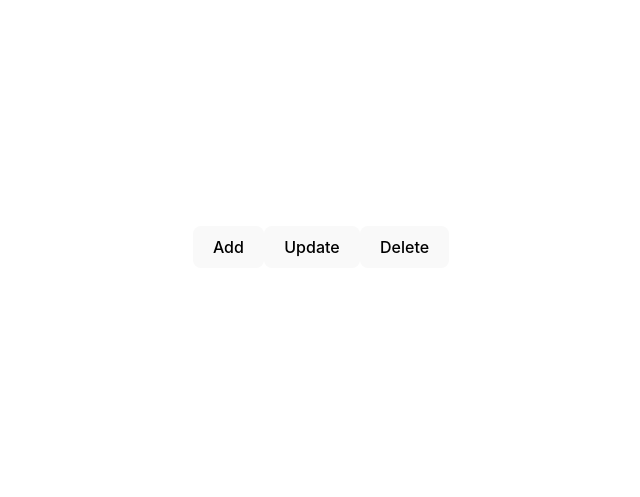
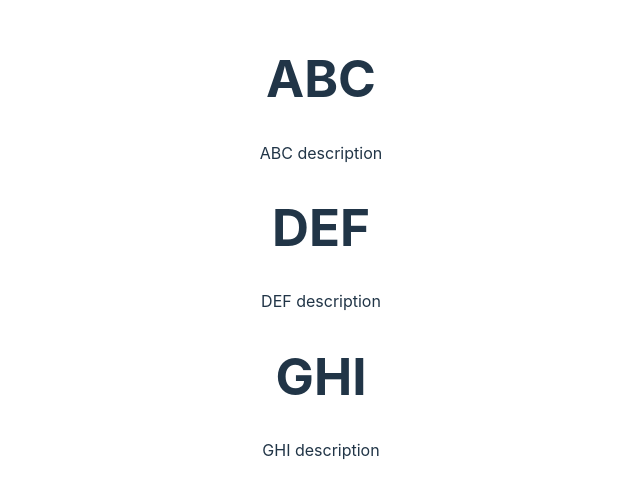
Before and after one commit to MalithShehan/react-project, a React (Vite) app: page / in a window 1280 px wide. Shown: the part 153-650 px from the top of the page, without its empty margins (319-959 px from the left). Built offline with nearby package versions, Linux system fonts and the light colour scheme.

Commit message:
Add text

```diff
--- a/src/App.tsx
+++ b/src/App.tsx
@@ -1,11 +1,22 @@
 import './App.css'
-import ButtonComponent from './componant/ButtonComponent.tsx'
+import Item from './componant/Item.tsx'
+// import ButtonComponent from './componant/ButtonComponent.tsx'
 function App() {
+    const itemList = [
+        {title: 'ABC', description: 'ABC description'},
+        {title: 'DEF', description: 'DEF description'},
+        {title: 'GHI', description: 'GHI description'},
+
+    ]
     return (
         <>
-            <ButtonComponent name = 'Add'></ButtonComponent>
-            <ButtonComponent name = 'Update'></ButtonComponent>
-            <ButtonComponent name = 'Delete'></ButtonComponent>
+            {/*<ButtonComponent name = 'Add'></ButtonComponent>*/}
+            {/*<ButtonComponent name = 'Update'></ButtonComponent>*/}
+            {/*<ButtonComponent name = 'Delete'></ButtonComponent>*/}
+
+            <Item title={itemList[0].title} description={itemList[0].description}></Item>
+            <Item title={itemList[1].title} description={itemList[1].description}></Item>
+            <Item title={itemList[2].title} description={itemList[2].description}></Item>
         </>
     )
 }
--- /dev/null
+++ b/src/componant/Item.tsx
@@ -0,0 +1,10 @@
+export const Item = (prpos: {title : string, description: string}) => {
+    return (
+        <>
+            <h1>{prpos.title}</h1>
+            <p>{prpos.description}</p>
+        </>
+    );
+};
+
+export default Item;
```
